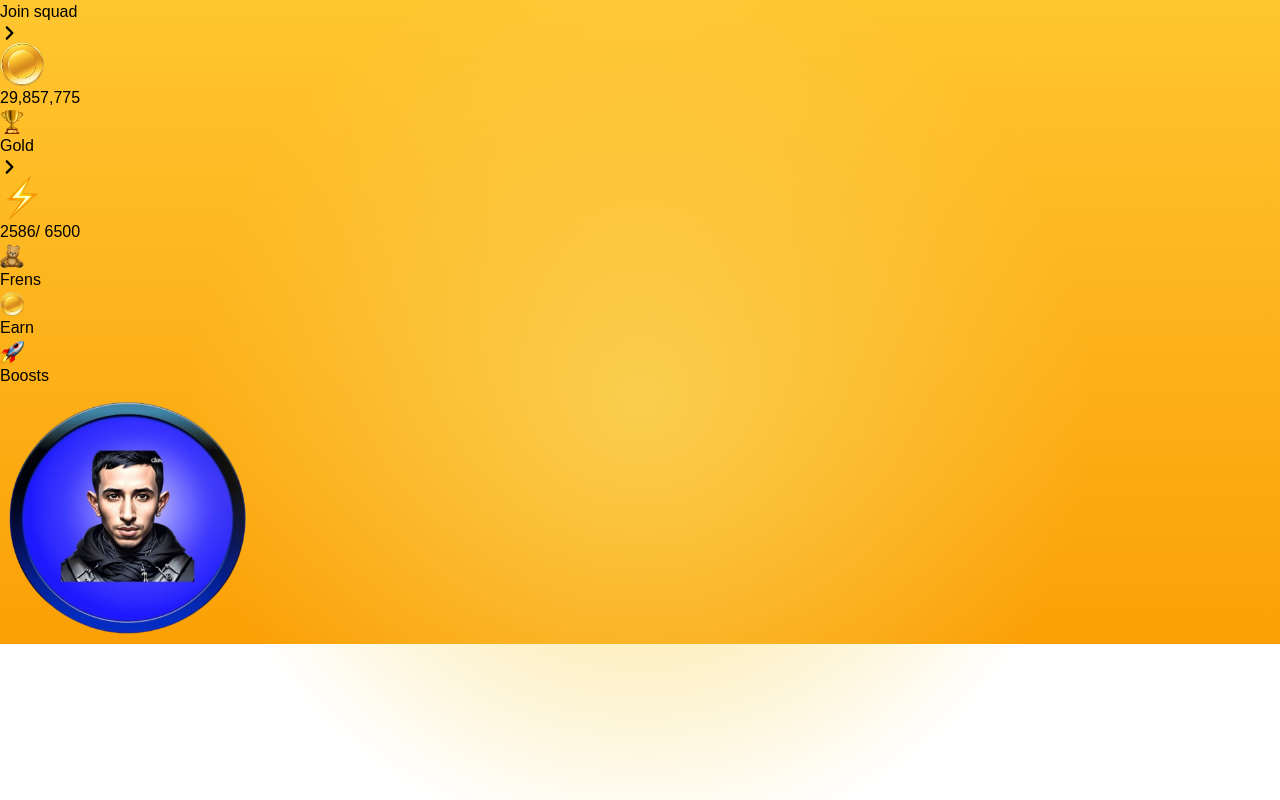
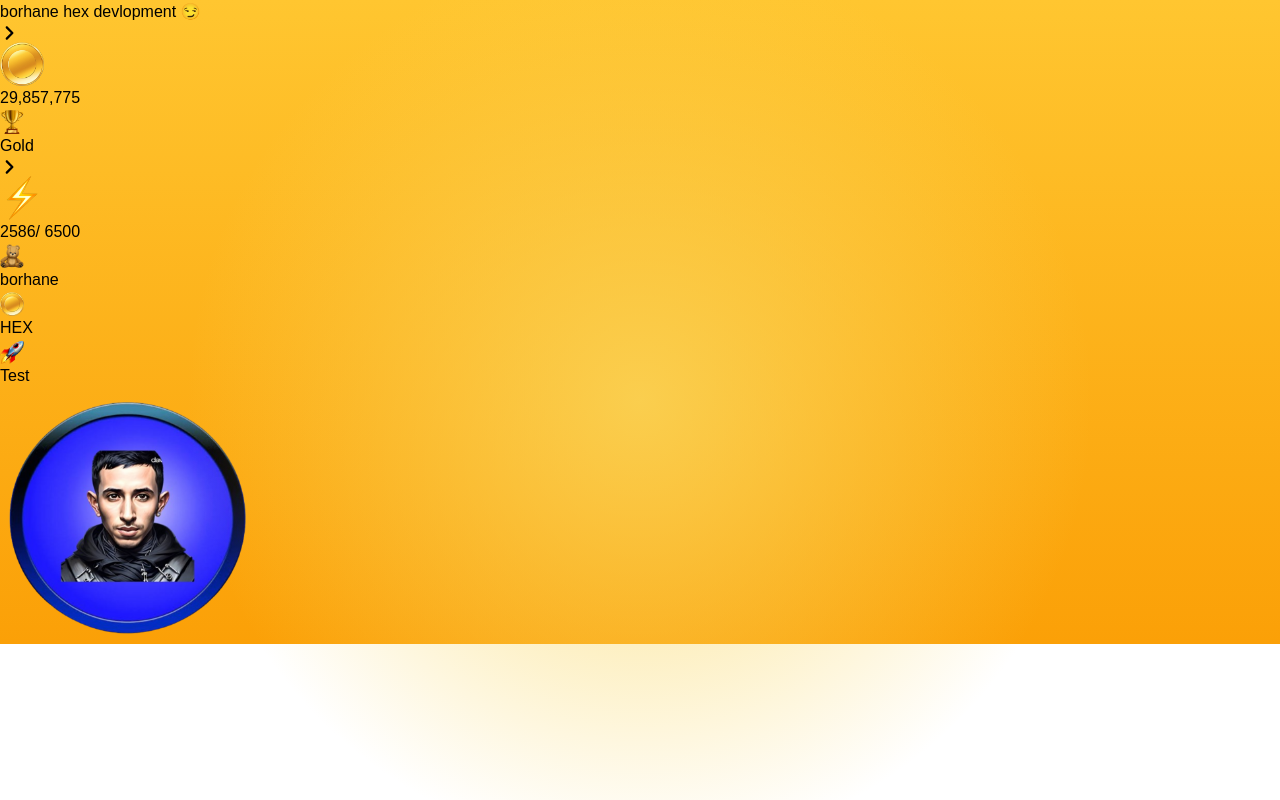
Before and after one commit to Boubou2555/Not-l, a React (Vite) app: page / in a window 1280 px wide. Built offline with nearby package versions, Linux system fonts and the light colour scheme.

Commit message:
Add files via upload

```diff
--- a/src/App.tsx
+++ b/src/App.tsx
@@ -49,7 +49,7 @@ const App = () => {
         <div className="fixed top-0 left-0 w-full px-4 pt-8 z-10 flex flex-col items-center text-white">
           <div className="w-full cursor-pointer">
             <div className="bg-[#1f1f1f] text-center py-2 rounded-xl">
-              <p className="text-lg">Join squad <Arrow size={18} className="ml-0 mb-1 inline-block" /></p>
+              <p className="text-lg">borhane hex devlopment 😏 <Arrow size={18} className="ml-0 mb-1 inline-block" /></p>
             </div>
           </div>
           <div className="mt-12 text-5xl font-bold flex items-center">
@@ -75,20 +75,20 @@ const App = () => {
               </div>
             </div>
             <div className="flex-grow flex items-center max-w-60 text-sm">
-              <div className="w-full bg-[#fad258] py-4 rounded-2xl flex justify-around">
+              <div className="w-full bg-[#b7f09f] py-4 rounded-2xl flex justify-around">
                 <button className="flex flex-col items-center gap-1">
                   <img src={bear} width={24} height={24} alt="High Voltage" />
-                  <span>Frens</span>
+                  <span>borhane</span>
                 </button>
                 <div className="h-[48px] w-[2px] bg-[#fddb6d]"></div>
                 <button className="flex flex-col items-center gap-1">
                   <img src={coin} width={24} height={24} alt="High Voltage" />
-                  <span>Earn</span>
+                  <span>HEX</span>
                 </button>
                 <div className="h-[48px] w-[2px] bg-[#fddb6d]"></div>
                 <button className="flex flex-col items-center gap-1">
                   <img src={rocket} width={24} height={24} alt="High Voltage" />
-                  <span>Boosts</span>
+                  <span>Test</span>
                 </button>
               </div>
             </div>
```
